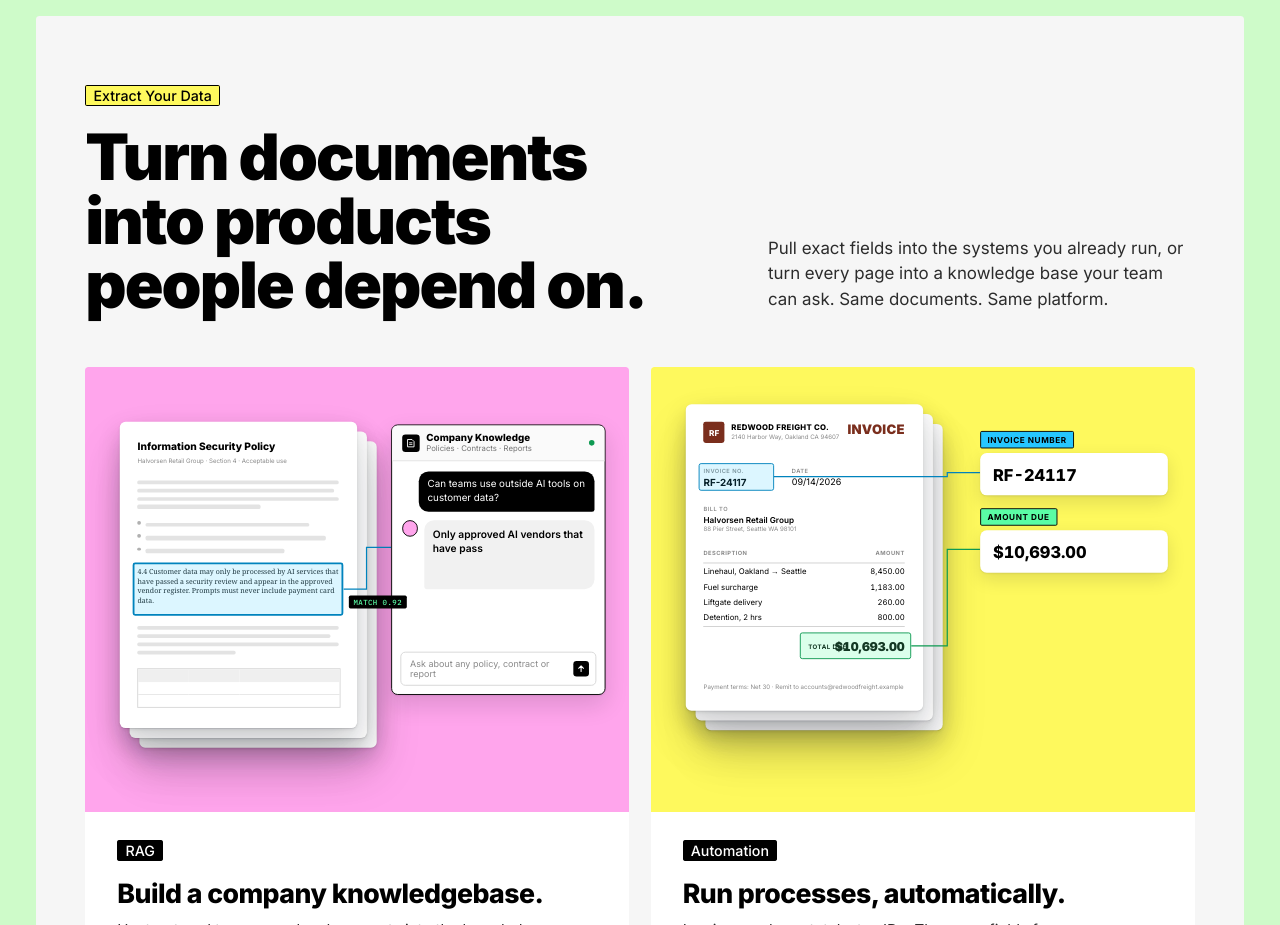
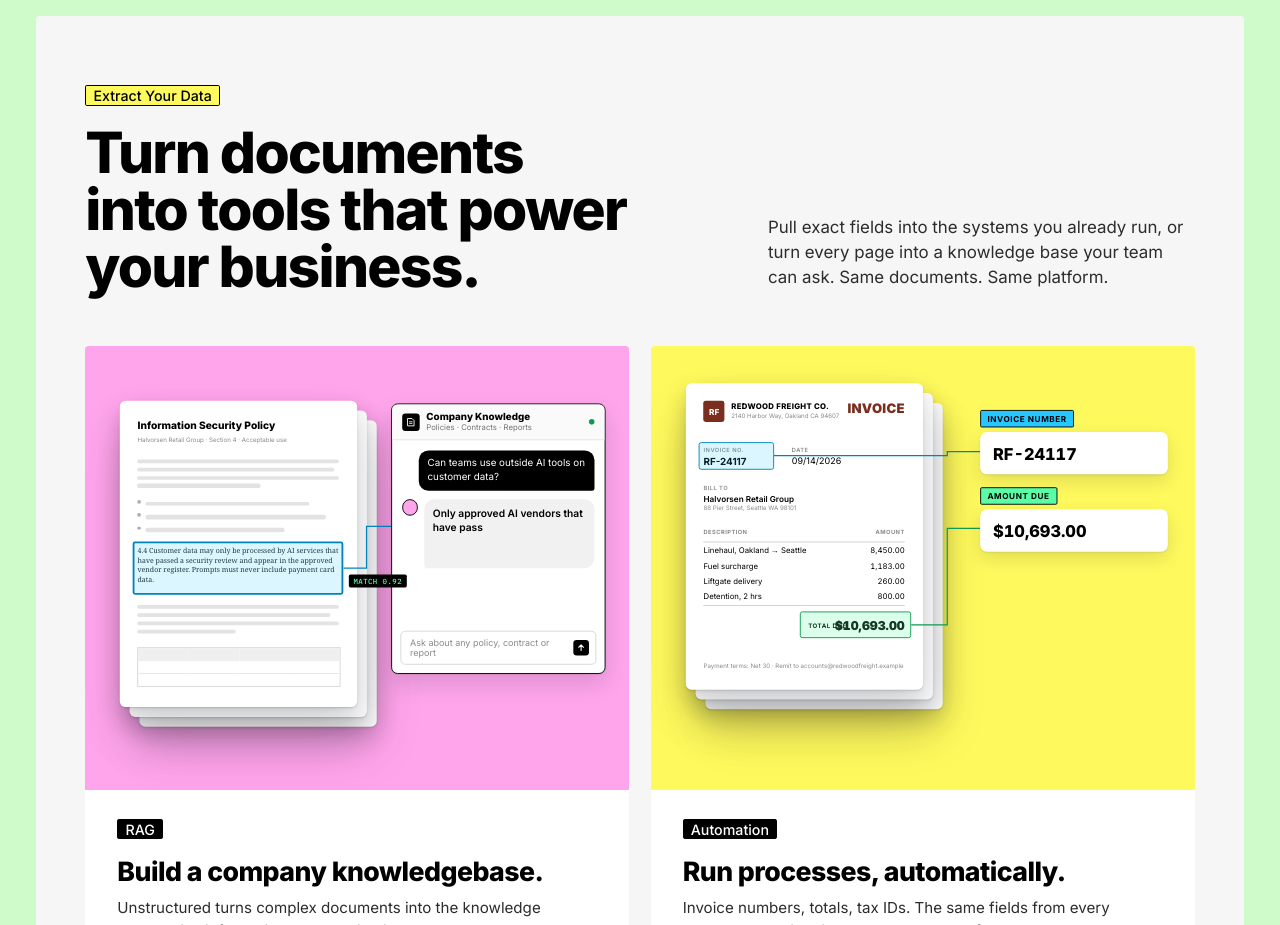
Before and after one commit to p-i-x-i-e/previews, a plain HTML site: page unstructured-homepage/index.html in a window 1280 px wide. Shown: the part 1440-2365 px from the top of the page. Drawn offline with Linux system fonts and the light colour scheme.

Commit message:
Update unstructured-homepage: new extraction headline

```diff
--- a/unstructured-homepage/index.html
+++ b/unstructured-homepage/index.html
@@ -263,7 +263,7 @@ class Component extends DCLogic {
     <div style="display: flex; justify-content: space-between; align-items: flex-end; gap: 64px;">
       <div>
         <span style="padding: 1px 8px; border: 1.5px solid #000000; border-radius: 2px; background: #fef95d; font-size: 16px; font-weight: 500;">Extract Your Data</span>
-        <h2 style="margin: 24px 0 0; max-width: 680px; font-size: 72px; line-height: 1.0; font-weight: 900; letter-spacing: -0.03em;">Turn documents<br>into products people depend on.</h2>
+        <h2 style="margin: 24px 0 0; max-width: 680px; font-size: 64px; line-height: 1.0; font-weight: 800; letter-spacing: -0.03em">Turn documents<br>into tools that power your business.</h2>
       </div>
       <p style="margin: 0 0 6px; max-width: 480px; font-size: 19px; line-height: 1.5; color: #2c2c2c;">Pull exact fields into the systems you already run, or turn every page into a knowledge base your team can ask. Same documents. Same platform.</p>
     </div>
```
